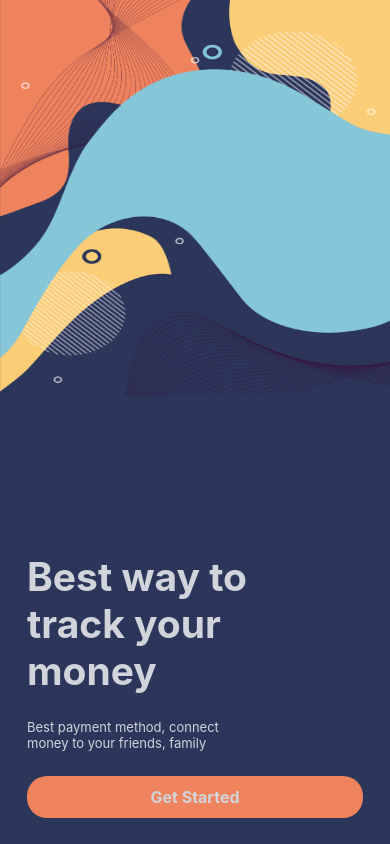
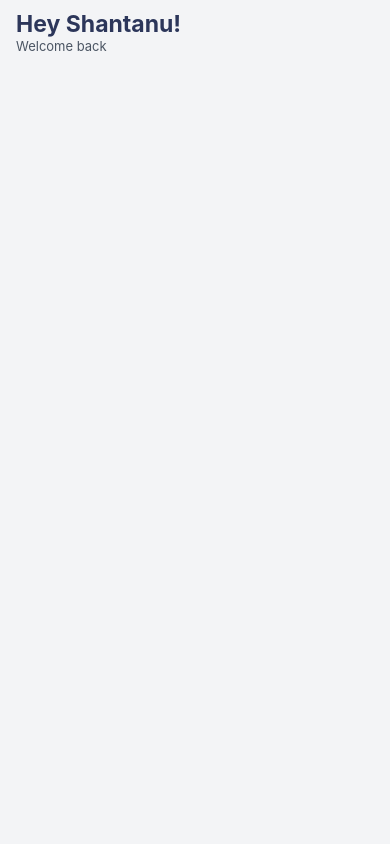
Before and after one commit to dubeyshantanu2/MoneyBag, a React Native app: screen /Home in a window 390 px wide. Built offline with nearby package versions, Linux system fonts and the light colour scheme.

Commit message:
Custom header

```diff
--- /dev/null
+++ b/src/components/Header/Greeting.tsx
@@ -0,0 +1,24 @@
+import React, {FunctionComponent} from 'react';
+import {StatusBar, StyleProp, TextStyle, View} from 'react-native';
+import {styles} from './styles';
+import RegularText from '../Text/RegularText';
+import SmallText from '../Text/SmallText';
+
+interface GreetingProps {
+  mainText: string;
+  subText: string;
+  mainTextStyles?: StyleProp<TextStyle>;
+  subTextStyles?: StyleProp<TextStyle>;
+}
+
+const Greeting: FunctionComponent<GreetingProps> = props => {
+  return (
+    <View style={styles.container} testID="Greeting-screen">
+      <StatusBar barStyle={'light-content'} />
+      <RegularText style={[styles.mainText, props.mainTextStyles]}>{props.mainText}</RegularText>
+      <SmallText style={[styles.subText, props.subTextStyles]}>{props.subText}</SmallText>
+    </View>
+  );
+};
+
+export default Greeting;
--- /dev/null
+++ b/src/components/Header/Profile.tsx
@@ -0,0 +1,27 @@
+import React, {FunctionComponent} from 'react';
+import {
+  GestureResponderEvent,
+  Image,
+  ImageSourcePropType,
+  ImageStyle,
+  Pressable,
+  StyleProp,
+} from 'react-native';
+import {styles} from './styles';
+
+interface ProfileProps {
+  img: ImageSourcePropType;
+  imgStyles?: StyleProp<ImageStyle>;
+  imgContainerStyles?: StyleProp<ImageStyle>;
+  onPress?: ((event: GestureResponderEvent) => void) | undefined;
+}
+
+const Profile: FunctionComponent<ProfileProps> = props => {
+  return (
+    <Pressable onPress={props.onPress} style={[props.imgContainerStyles, styles.profileContainer]}>
+      <Image style={[styles.image, props.imgStyles]} source={props.img} />
+    </Pressable>
+  );
+};
+
+export default Profile;
--- /dev/null
+++ b/src/components/Header/styles.tsx
@@ -0,0 +1,30 @@
+import {StyleSheet} from 'react-native';
+import {colors} from '../../utils/colors';
+import {fontPixel, heightPixel, widthPixel} from '../../utils/sizes';
+
+export const styles = StyleSheet.create({
+  container: {
+    flex: 1,
+    flexDirection: 'column',
+    justifyContent: 'center',
+  },
+  mainText: {
+    color: colors.secondary,
+    fontSize: fontPixel(22),
+  },
+  subText: {
+    color: colors.graydark,
+  },
+  profileContainer: {
+    flexDirection: 'column',
+    height: heightPixel(45),
+    weight: widthPixel(45),
+    borderRadius: 15,
+  },
+  image: {
+    resizeMode: 'cover',
+    height: '100%',
+    weight: '100%',
+    borderRadius: 15,
+  },
+});
--- a/src/navigation/RootStack.tsx
+++ b/src/navigation/RootStack.tsx
@@ -2,9 +2,14 @@ import React, {FunctionComponent} from 'react';
 import {NavigationContainer} from '@react-navigation/native';
 import {createNativeStackNavigator} from '@react-navigation/native-stack';
 import Welcome from '../screens/Welcome';
-
+import Home from '../screens/Home';
+import {colors} from '../utils/colors';
+import Greeting from '../components/Header/Greeting';
+// import Profile from '../components/Header/Profile';
+// import Avatar from '../assets/avi/avatar.png';
 export type RootStackParamList = {
   Welcome: undefined;
+  Home: undefined;
 };
 
 const Stack = createNativeStackNavigator<RootStackParamList>();
@@ -12,8 +17,30 @@ const Stack = createNativeStackNavigator<RootStackParamList>();
 const RootStack: FunctionComponent = () => {
   return (
     <NavigationContainer>
-      <Stack.Navigator>
+      <Stack.Navigator
+        initialRouteName="Home"
+        screenOptions={{
+          headerStyle: {
+            backgroundColor: colors.graylight,
+          },
+          headerShadowVisible: false,
+          headerBackTitleVisible: false,
+          headerTintColor: colors.secondary,
+          // headerRight: () => (
+          //   <Profile img={Avatar} imgContainerStyles={{backgroundColor: colors.tertiary}} />
+          // ),
+        }}>
         <Stack.Screen name="Welcome" component={Welcome} options={{headerShown: false}} />
+        <Stack.Screen
+          name="Home"
+          component={Home}
+          options={{
+            headerLeft: () => null,
+            headerTitle: props => (
+              <Greeting mainText="Hey Shantanu!" subText="Welcome back" {...props} />
+            ),
+          }}
+        />
       </Stack.Navigator>
     </NavigationContainer>
   );
--- /dev/null
+++ b/src/screens/Home/index.tsx
@@ -0,0 +1,14 @@
+import React, {FunctionComponent} from 'react';
+import {StatusBar, View} from 'react-native';
+
+import {styles} from './styles';
+
+const Home: FunctionComponent = () => {
+  return (
+    <View style={styles.container} testID="home-screen">
+      <StatusBar barStyle={'dark-content'} />
+    </View>
+  );
+};
+
+export default Home;
--- /dev/null
+++ b/src/screens/Home/styles.tsx
@@ -0,0 +1,41 @@
+import {StyleSheet} from 'react-native';
+import {colors} from '../../utils/colors';
+import {
+  pixelSizeHorizontal,
+  pixelSizeVertical,
+  SCREEN_HEIGHT,
+  SCREEN_WIDTH,
+} from '../../utils/sizes';
+
+export const styles = StyleSheet.create({
+  container: {
+    flex: 1,
+    backgroundColor: colors.graylight,
+    width: '100%',
+  },
+  topsection: {
+    width: SCREEN_WIDTH,
+    flex: 1,
+    maxHeight: SCREEN_HEIGHT * 0.55,
+  },
+  topImage: {
+    height: '100%',
+    width: '100%',
+    resizeMode: 'stretch',
+  },
+  bottomSection: {
+    width: SCREEN_WIDTH,
+    flex: 1,
+    paddingHorizontal: pixelSizeHorizontal(25),
+    paddingVertical: pixelSizeVertical(25),
+    justifyContent: 'flex-end',
+  },
+  heading: {
+    width: '70%',
+    marginBottom: 25,
+  },
+  subHeading: {
+    width: '70%',
+    marginBottom: 25,
+  },
+});
```
